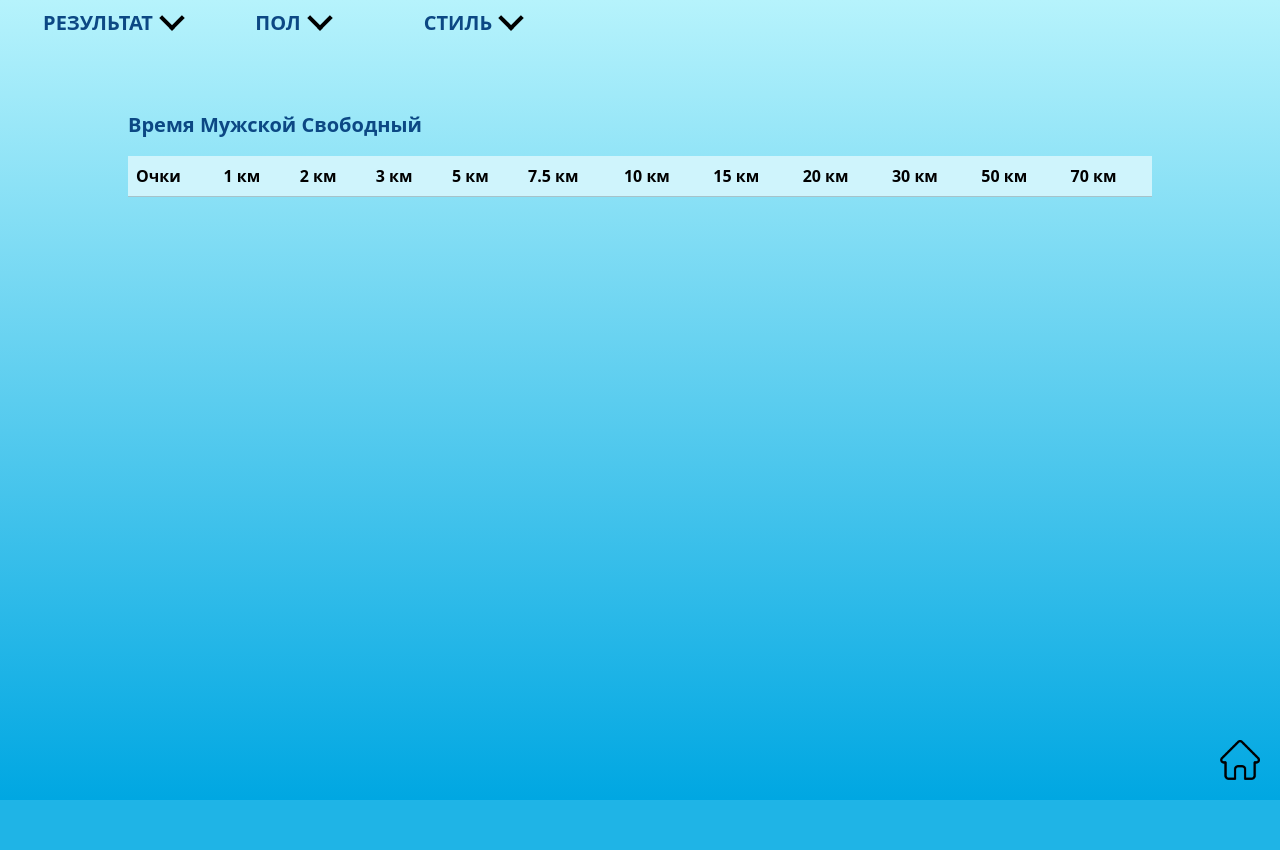
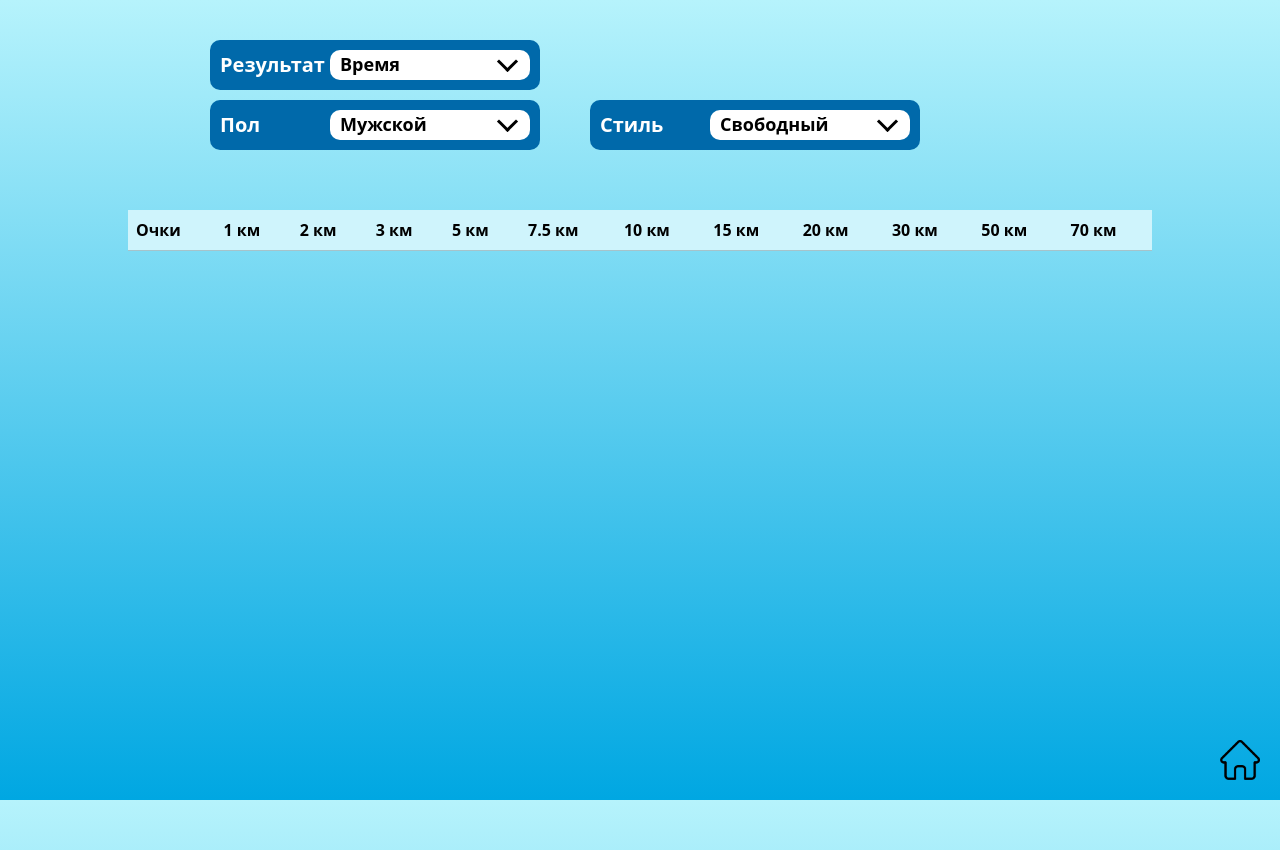
Before and after one commit to maxkosalex/App-To-Web, a Flask app: page /Table in a window 1280 px wide. Before the commit the page ends 800 px from the top, so only its background shows below. Run offline with Flask 3, Linux system fonts and the light colour scheme; data that the repository does not hold is empty.

Commit message:
BUG FIX#6

```diff
--- a/main.py
+++ b/main.py
@@ -36,11 +36,11 @@
     data = request.json
     # Обработка данных, например, расчет времени в секундах
     points = str(data.get('points', 0) or 0)
-
+    print(points)
     gender = str(data['gender'])
     style = str(data['style'])
     distance = str(data['distance'])
-
+    print(distance)
     gender, style, distance = lable_handler(gender, style, distance)
 
     speed, time = find_speed_time(gender, style, distance, points)
@@ -49,8 +49,10 @@
     minutes = int((time % 3600) // 60)
     seconds = int(time % 60)
     milliseconds = int(str(int((time % 1) * 1000))[:2])
-
-    time_formatted = f"{hours:02}:{minutes:02}:{seconds:02}.{milliseconds:02}"
+    if 3 <= float(str(distance).split()[0]):
+        time_formatted = f"{hours:02}:{minutes:02}:{seconds:02}.{milliseconds:02}"[:-1]
+    else:
+        time_formatted = f"{hours:02}:{minutes:02}:{seconds:02}.{milliseconds:02}"
 
     result = {
         "speed": speed,
--- a/templates/Table.html
+++ b/templates/Table.html
@@ -1,6 +1,6 @@
 {% extends 'base.html' %}
 
-{% block title %}Main-page{% endblock %}
+{% block title %}Table{% endblock %}
 
 {% block body %}
 
@@ -43,9 +43,9 @@
 
 .arrow {
     border: solid black;
-    border-width: 0 4px 4px 0;
+    border-width: 0 3px 3px 0;
     display: inline-block;
-    padding: 7px;
+    padding: 6px;
 }
 .down {
     transform: rotate(45deg);
@@ -59,67 +59,110 @@
     font-weight:700;
 }
 
+.new-btn{
+    border-radius:10px;
+    width:330px;
+    height:50px;
+    align-items: center;
+    font-size:20px;
+    font-weight:700;
+    margin-left:50px;
+    margin-top:10px;
+    color:white;
+    position:relative;
+
+}
+.new-btn-frame{
+    background-color:white;
+    border-radius:10px;
+    margin-left:auto;
+    margin-right:10px;
+    display:flex;
+    align-items:center;
+    width:200px;
+}
+
+.new-btn-accordion{
+    display:none;
+    font-size:20px;
+    background:white;
+    position:absolute;
+    top:100%;
+    left:0;
+    width:100%;
+    z-index:1;
+    box-sizing:border-box;
+    border-radius:10px;
+    border: 1px solid black;
+    justify-content:center
+}
 </style>
 
-<nav class="navbar navbar-expand-lg">
-  <div class="container-fluid">
-    <div class="collapse navbar-collapse" id="navbarNav">
-      <ul class="navbar-nav normal-text">
-        <li class="nav-item">
-          <center>
-          <div style="display:grid; margin-left:20px;">
-              <div style="display:flex;" class="nav-btn">
-                  <a id="label-text-3">РЕЗУЛЬТАТ</a>
-                  <a style="margin-left:10px; margin-top:-3px;" onclick="toggleText(3)"><i class="arrow down"></i></a>
+<div style="margin-left:160px; margin-top:30px;">
+    <div>
+          <div style="display:grid; background:#0069AA;" class="new-btn">
+              <div style="display:flex;">
+                  <a id="label-text-3" style="margin-left:10px;">Результат</a>
+                  <div class="new-btn-frame" style="font-size:18px; color:black; display:grid; cursor: pointer;" onclick="toggleText(3)">
+                      <div style="display:flex; align-items: center; position-relative;">
+                          <a id="text-1" style="margin-left:10px">Время</a>
+                          <i style="position:absolute; margin-left:170px; margin-bottom:5px;" class="arrow down"></i>
                       </div>
-              <div id="textblock-3" style="display:none;">
+                      <div  style="position:relative;">
+                          <div id="textblock-3" class="new-btn-accordion" style="display:none;">
                               <p onclick="updateLabelText('label-text-3', 'Время')">Время</p>
                               <p onclick="updateLabelText('label-text-3', 'Скорость')">Скорость</p>
                           </div>
                       </div>
+                  </div>
+              </div>
 
-          </center>
-        </li>
-        <li class="nav-item">
-          <center>
-          <div style="display:grid; margin-left:20px;">
-              <div style="display:flex;" class="nav-btn">
-                  <a id="label-text-1">ПОЛ</a>
-                  <a style="margin-left:10px; margin-top:-3px;" onclick="toggleText(1)"><i class="arrow down"></i></a>
           </div>
-              <div id="textblock-1" style="display:none;">
+    </div>
+
+    <div style="display:flex;">
+        <div style="display:grid; background:#0069AA;" class="new-btn">
+              <div style="display:flex;">
+                  <a id="label-text-1" style="margin-left:10px;">Пол</a>
+                  <div class="new-btn-frame" style="font-size:18px; color:black; display:grid; cursor: pointer;" onclick="toggleText(1)">
+                      <div style="display:flex; align-items: center; position-relative;">
+                          <a id="text-2" style="margin-left:10px">Мужской</a>
+                          <i style="position:absolute; margin-left:170px; margin-bottom:5px;" class="arrow down"></i>
+                      </div>
+                      <div  style="position:relative;">
+                          <div id="textblock-1" class="new-btn-accordion" style="display:none;">
                               <p onclick="updateLabelText('label-text-1', 'Мужской')">Мужской</p>
                               <p onclick="updateLabelText('label-text-1', 'Женский')">Женский</p>
                           </div>
                       </div>
 
-          </center>
-        </li>
-        <li class="nav-item">
-          <center>
-          <div style="display:grid; margin-left:20px;">
-              <div style="display:flex;" class="nav-btn">
-                  <a id="label-text-2">СТИЛЬ</a>
-                  <a style="margin-left:10px; margin-top:-3px;" onclick="toggleText(2)"><i class="arrow down"></i></a>
                   </div>
-              <div id="textblock-2" style="display:none;">
+              </div>
+
+          </div>
+
+         <div style="display:grid; background:#0069AA;" class="new-btn">
+              <div style="display:flex;">
+                  <a id="label-text-2" style="margin-left:10px;">Стиль</a>
+                  <div class="new-btn-frame" style="font-size:18px; color:black; display:grid; cursor: pointer;" onclick="toggleText(2)">
+                      <div style="display:flex; align-items: center; position-relative;">
+                          <a id="text-3" style="margin-left:10px">Свободный</a>
+                          <i style="position:absolute; margin-left:170px; margin-bottom:5px;" class="arrow down"></i>
+                      </div>
+                      <div  style="position:relative;">
+                          <div id="textblock-2" style="display:none;" class="new-btn-accordion">
                               <p onclick="updateLabelText('label-text-2', 'Свободный')">Свободный</p>
                               <p onclick="updateLabelText('label-text-2', 'Классический')">Классический</p>
                           </div>
                       </div>
-          </center>
-        </li>
-        <li class="nav-item">
-        </li>
-      </ul>
                   </div>
               </div>
-</nav>
 
-<div class="scrollable-table-container" style="width:80%; margin-left:10%; margin-top:110px; margin-bottom:20px;position:absolute; height:80%">
-    <div class="table-text">
-        <p id="text-1">Время</p>&nbsp;<p id="text-2">Мужской</p>&nbsp;<p id="text-3">Свободный</p>
           </div>
+    </div>
+</div>
+
+<div class="scrollable-table-container" style="width:80%; margin-left:10%; margin-top:210px; margin-bottom:20px;position:absolute; height:80%">
     <table class="table table-info table-striped" translate="no" style="font-weight:600;">
 
         <thead style="position:sticky;top: 0;">
@@ -168,9 +211,7 @@
 }
 
 function updateLabelText(labelId, text) {
-    var textNone = document.querySelectorAll('[id^="textblock-"]');
-    textNone.forEach(function(element) {
-    element.style.display = 'none';});
+    Array.from(document.getElementsByTagName('*')).filter(el => el.id && el.id.startsWith('textblock-')).forEach(el => el.style.display = 'none');
     localStorage.setItem(labelId,text)
     PreLaod();
 }
```
Also changed, not shown: templates/Scoring_points.html (+29 -6 lines), templates/Scoring_points_main.html (+11 -0 lines), templates/Scoring_points_point.html (+34 -1 lines), templates/Scoring_points_rez.html (+31 -0 lines). Lines whose indentation alone changed are shown as unchanged.
